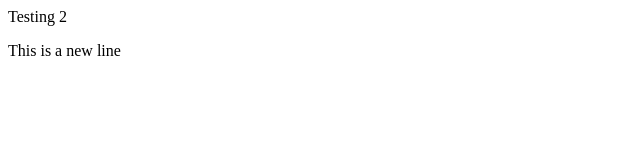
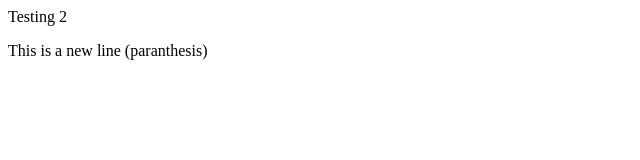
Before and after one commit to jayencious/testing2, a plain HTML site: page index.html in a window 1280 px wide. Shown: the full height of the page, 0-640 px from the left. Drawn offline with Linux system fonts and the light colour scheme.

Commit message:
Add text

```diff
--- a/index.html
+++ b/index.html
@@ -1,2 +1,2 @@
 <p>Testing 2</p>
-<p>This is a new line</p>
+<p>This is a new line (paranthesis)</p>
```
